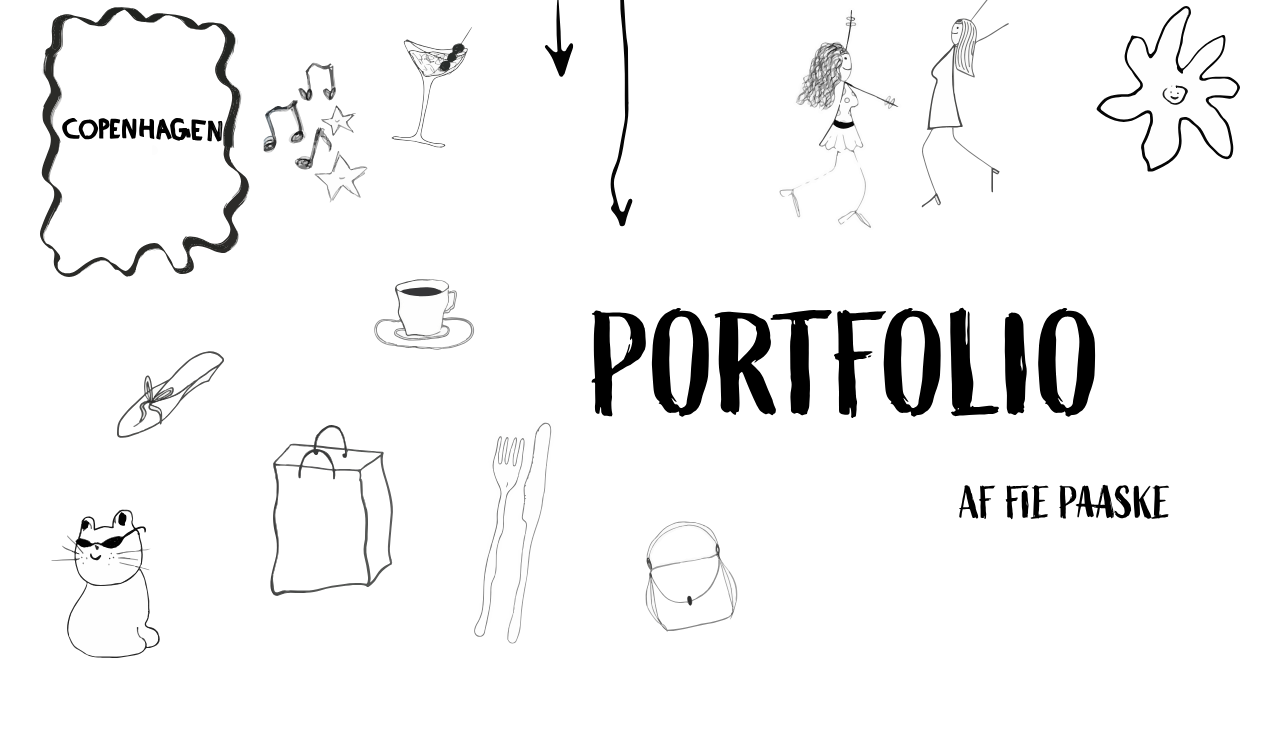
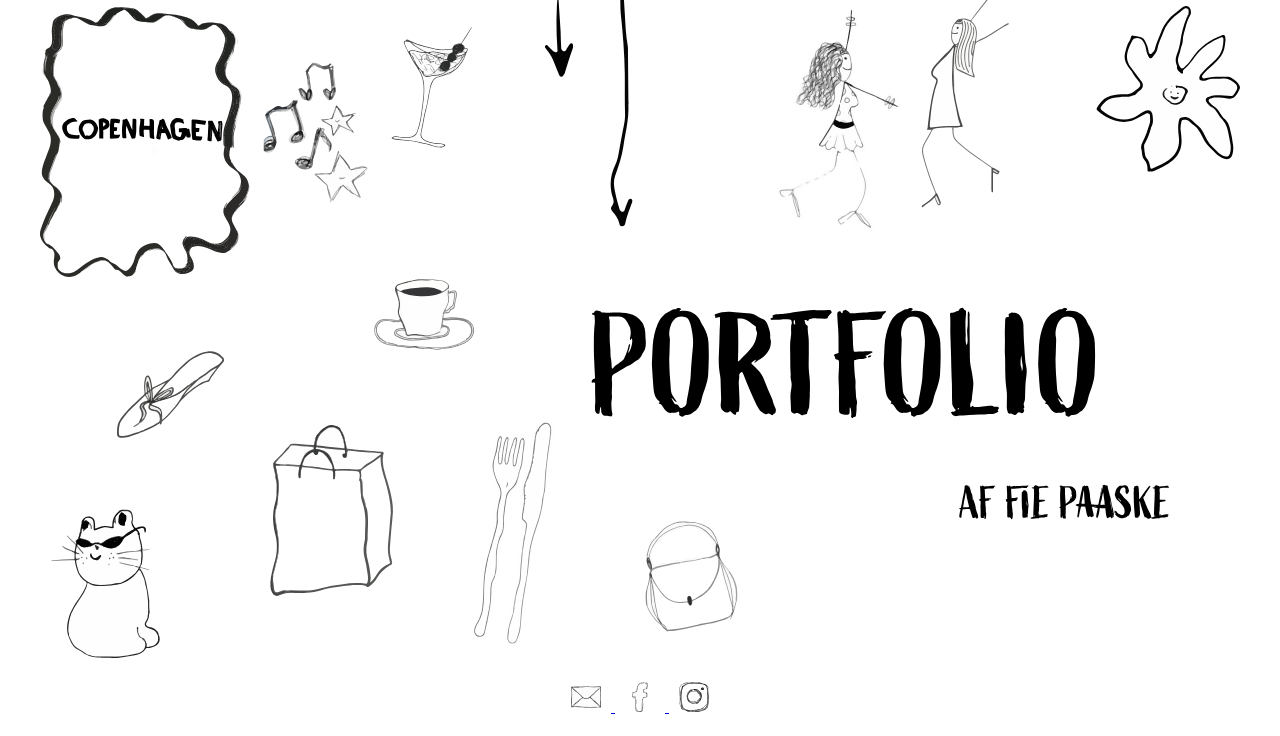
Before and after one commit to fipa0001/06_portfolio_eksamen, a plain HTML site: page index.html in a window 1280 px wide. Shown: the part 133-869 px from the top of the page. Before the commit the page ends 800 px from the top, so only its background shows below. Drawn offline with Linux system fonts and the light colour scheme; a web font is replaced by a local one.

Commit message:
søndag dag

```diff
--- a/index.html
+++ b/index.html
@@ -31,7 +31,8 @@
             <div class="subcontainer">
                 <nav class="navbar">
                     <ul class="nav-menu">
-                        <li class="nav-item"><a href="index.html"><img class="logo" src="billeder/logo.svg" alt=""></a>
+                        <li class="nav-item"><a href="index.html"><img class="logo" src="billeder/svg/logo.svg"
+                                    alt=""></a>
                         </li>
                         <li class="nav-item"><a href="om_mig.html">Om mig</a></li>
                         <li class="nav-item"><a href="grund_web.html">Grundlæggende web</a></li>
@@ -55,11 +56,21 @@
 
     <main>
         <div>
-            <img src="billeder/forside.svg" alt="minforside">
+            <img src="billeder/svg/forside.svg" alt="minforside">
         </div>
     </main>
 
-    <footer>
+    <footer class="footer">
+        <a href="https://www.example.com" target="_blank">
+            <img src="billeder/svg/mail.svg" alt="Klik her for at besøge Example.com">
+        </a>
+        <a href="https://www.example.com" target="_blank">
+            <img src="billeder/svg/fb.svg" alt="Klik her for at besøge Example.com">
+        </a>
+
+        <a href="https://www.example.com" target="_blank">
+            <img src="billeder/svg/insta.svg" alt="Klik her for at besøge Example.com">
+        </a>
     </footer>
     <script src="menu.js"></script>
 </body>
--- a/style.css
+++ b/style.css
@@ -32,6 +32,17 @@ main {
 img {
   width: 100%;
   height: auto;
+}
+
+/* footer */
+.footer {
+  padding: 20px;
+  text-align: center;
+}
+.footer img {
+  width: 30px;
+  height: 30px;
+  margin: 0 10px;
 }
 
 /* overskrifter og tekst */
```
Also changed, not shown: animation.html (+4 -1 lines), grund_indhold.html (+1 -1 lines), grund_ux.html (+1 -1 lines), grund_web.html (+1 -1 lines), om_mig.html (+2 -2 lines), billeder/svg/fb.svg (added), billeder/svg/forside.svg (renamed from billeder/forside.svg), billeder/svg/insta.svg (added), billeder/svg/logo.svg (renamed from billeder/logo.svg), billeder/svg/mail.svg (added).
